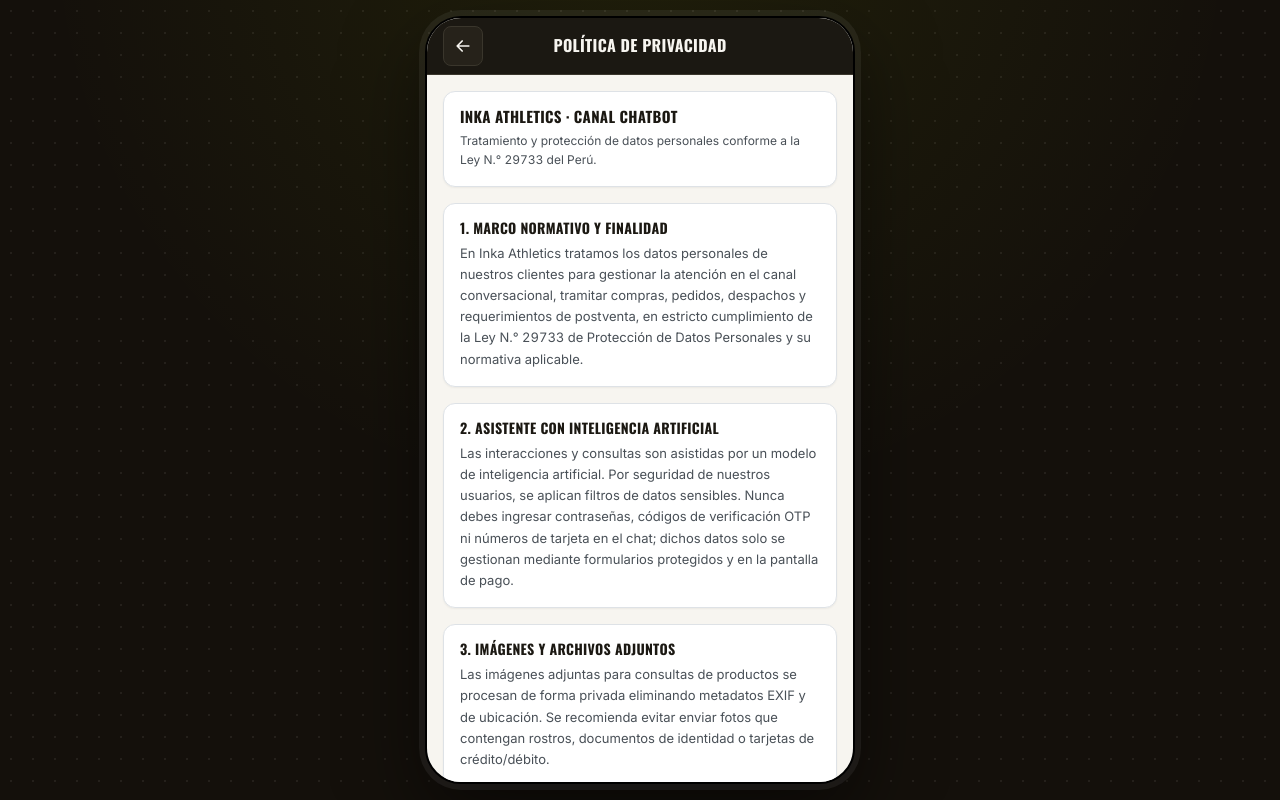
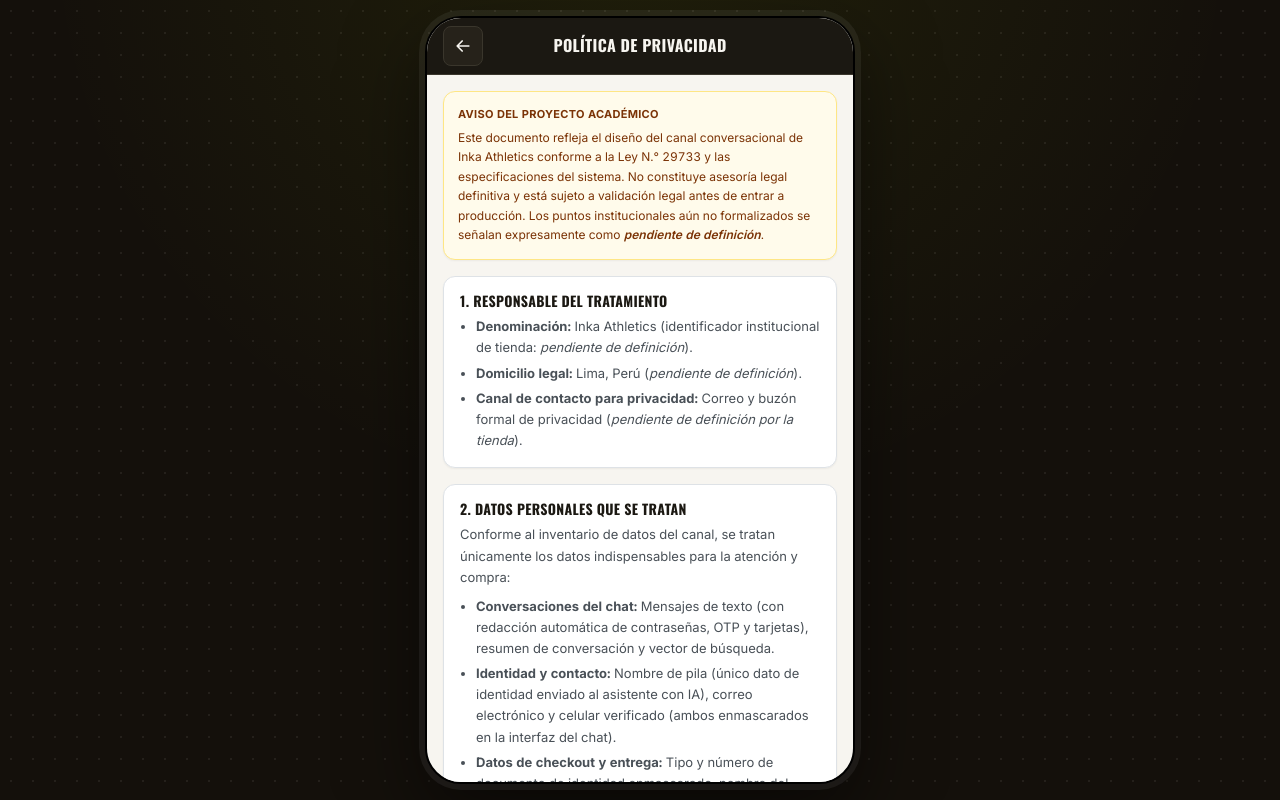
Before and after one commit to Taller-SW-Web/G3-Chatbot-frontend, a Next.js app: page /privacidad in a window 1280 px wide. Built offline with nearby package versions, Linux system fonts and the light colour scheme; no server answers.

Commit message:
fix(mod-auth): alinea politica de privacidad con docs/conversacion/privacidad.md §5

```diff
--- a/src/modules/mod-auth/ui/PrivacidadPage.tsx
+++ b/src/modules/mod-auth/ui/PrivacidadPage.tsx
@@ -4,7 +4,8 @@ import { useRouter } from "next/navigation";
 import { ArrowLeftIcon } from "@/shared/ui/icons/ArrowLeftIcon";
 
 /**
- * `/privacidad`: Política de privacidad y protección de datos personales (Ley N.° 29733 / SPEC-05 / SPEC-23).
+ * `/privacidad`: Política de privacidad y protección de datos personales.
+ * Basada en docs/conversacion/privacidad.md (§5 Contenido mínimo propuesto, Ley N.° 29733, SPEC-05 y SPEC-23).
  */
 export function PrivacidadPage() {
   const router = useRouter();
@@ -35,57 +36,152 @@ export function PrivacidadPage() {
       </header>
 
       <main className="flex-1 min-h-0 overflow-y-auto no-scrollbar p-4 flex flex-col gap-4 text-text-primary text-[13px] leading-relaxed">
-        <div className="rounded-md bg-white border border-border-default p-4 shadow-xs flex flex-col gap-1.5">
-          <p className="font-heading text-[15px] uppercase tracking-wide text-text-primary">
-            Inka Athletics · Canal Chatbot
-          </p>
-          <p className="text-text-secondary text-[12px]">
-            Tratamiento y protección de datos personales conforme a la Ley N.° 29733 del Perú.
+        {/* Aviso de proyecto académico y verificación legal */}
+        <div className="rounded-md bg-amber-50 border border-amber-200 p-3.5 text-amber-900 text-[12px] flex flex-col gap-1 shadow-xs">
+          <p className="font-bold uppercase tracking-wide text-[11px]">Aviso del proyecto académico</p>
+          <p>
+            Este documento refleja el diseño del canal conversacional de Inka Athletics conforme a la Ley N.° 29733 y las especificaciones del sistema. No constituye asesoría legal definitiva y está sujeto a validación legal antes de entrar a producción. Los puntos institucionales aún no formalizados se señalan expresamente como <span className="font-semibold italic">pendiente de definición</span>.
           </p>
         </div>
 
+        {/* 1. Responsable del tratamiento */}
         <section className="rounded-md bg-white border border-border-default p-4 shadow-xs flex flex-col gap-2">
           <h2 className="font-heading text-[14px] uppercase tracking-wide text-text-primary">
-            1. Marco Normativo y Finalidad
+            1. Responsable del Tratamiento
+          </h2>
+          <ul className="text-text-secondary list-disc pl-4 space-y-1">
+            <li><strong>Denominación:</strong> Inka Athletics (identificador institucional de tienda: <em>pendiente de definición</em>).</li>
+            <li><strong>Domicilio legal:</strong> Lima, Perú (<em>pendiente de definición</em>).</li>
+            <li><strong>Canal de contacto para privacidad:</strong> Correo y buzón formal de privacidad (<em>pendiente de definición por la tienda</em>).</li>
+          </ul>
+        </section>
+
+        {/* 2. Datos que se tratan */}
+        <section className="rounded-md bg-white border border-border-default p-4 shadow-xs flex flex-col gap-2">
+          <h2 className="font-heading text-[14px] uppercase tracking-wide text-text-primary">
+            2. Datos Personales que se Tratan
           </h2>
           <p className="text-text-secondary">
-            En Inka Athletics tratamos los datos personales de nuestros clientes para gestionar la atención en el canal conversacional, tramitar compras, pedidos, despachos y requerimientos de postventa, en estricto cumplimiento de la Ley N.° 29733 de Protección de Datos Personales y su normativa aplicable.
+            Conforme al inventario de datos del canal, se tratan únicamente los datos indispensables para la atención y compra:
+          </p>
+          <ul className="text-text-secondary list-disc pl-4 space-y-1">
+            <li><strong>Conversaciones del chat:</strong> Mensajes de texto (con redacción automática de contraseñas, OTP y tarjetas), resumen de conversación y vector de búsqueda.</li>
+            <li><strong>Identidad y contacto:</strong> Nombre de pila (único dato de identidad enviado al asistente con IA), correo electrónico y celular verificado (ambos enmascarados en la interfaz del chat).</li>
+            <li><strong>Datos de checkout y entrega:</strong> Tipo y número de documento de identidad enmascarado, nombre del destinatario y dirección de entrega.</li>
+            <li><strong>Imágenes adjuntas:</strong> Fotografías enviadas en el chat, procesadas en bucket privado sin metadatos EXIF ni ubicación geográfica.</li>
+            <li><strong>Datos excluidos:</strong> El chatbot <em>nunca</em> almacena contraseñas, códigos OTP ni numeración completa de tarjetas bancarias (PAN, CVV o vencimiento); el pago se procesa directamente en formularios seguros.</li>
+          </ul>
+        </section>
+
+        {/* 3. Finalidades del tratamiento */}
+        <section className="rounded-md bg-white border border-border-default p-4 shadow-xs flex flex-col gap-2">
+          <h2 className="font-heading text-[14px] uppercase tracking-wide text-text-primary">
+            3. Finalidades del Tratamiento
+          </h2>
+          <ul className="text-text-secondary list-disc pl-4 space-y-1">
+            <li>Atender consultas sobre el catálogo deportivo y facilitar la compra asistida por chat.</li>
+            <li>Gestionar el carrito de compras, el flujo de pago y la emisión de pedidos.</li>
+            <li>Enviar notificaciones y correos transaccionales de confirmación de compra y estado del despacho.</li>
+            <li>Gestionar solicitudes de postventa, cambios, devoluciones y registro de reclamos.</li>
+            <li>Medir la calidad del servicio mediante métricas técnicas agregadas y disociadas (sin datos personales).</li>
+          </ul>
+        </section>
+
+        {/* 4. Destinatarios de los datos */}
+        <section className="rounded-md bg-white border border-border-default p-4 shadow-xs flex flex-col gap-2">
+          <h2 className="font-heading text-[14px] uppercase tracking-wide text-text-primary">
+            4. Destinatarios de los Datos
+          </h2>
+          <p className="text-text-secondary">
+            Los datos son comunicados únicamente a los siguientes componentes estrictamente necesarios:
+          </p>
+          <ul className="text-text-secondary list-disc pl-4 space-y-1">
+            <li><strong>Módulos internos del Marketplace:</strong> Seguridad y Usuarios (autenticación), Productos y Ofertas (catálogo), Ventas y Postventa (pedidos y reclamos) y Despacho y Entrega (envíos).</li>
+            <li><strong>Proveedor de IA (LLM):</strong> Procesamiento conversacional de los turnos de chat.</li>
+            <li><strong>Proveedor de correo (SMTP):</strong> Envío de correos transaccionales de confirmación.</li>
+            <li><strong>Proveedor de almacenamiento (Supabase Storage):</strong> Custodia en bucket privado de imágenes adjuntas normalizadas.</li>
+          </ul>
+        </section>
+
+        {/* 5. Transferencia internacional y retención del proveedor LLM */}
+        <section className="rounded-md bg-white border border-border-default p-4 shadow-xs flex flex-col gap-2">
+          <h2 className="font-heading text-[14px] uppercase tracking-wide text-text-primary">
+            5. Transferencia Internacional de Datos
+          </h2>
+          <p className="text-text-secondary">
+            El procesamiento del asistente virtual con IA involucra un flujo transfronterizo de datos personales hacia servidores ubicados fuera del Perú operados por el proveedor del modelo de lenguaje (OpenAI). El proveedor conserva las entradas de la API (incluidas las imágenes en base64) durante 30 días exclusivamente para monitoreo de seguridad y detección de abusos, conforme a sus términos vigentes, sin utilizarlas para entrenar modelos.
           </p>
         </section>
 
+        {/* 6. Uso de Inteligencia Artificial */}
         <section className="rounded-md bg-white border border-border-default p-4 shadow-xs flex flex-col gap-2">
           <h2 className="font-heading text-[14px] uppercase tracking-wide text-text-primary">
-            2. Asistente con Inteligencia Artificial
+            6. Uso de Inteligencia Artificial y Reglas de Protección
           </h2>
           <p className="text-text-secondary">
-            Las interacciones y consultas son asistidas por un modelo de inteligencia artificial. Por seguridad de nuestros usuarios, se aplican filtros de datos sensibles. Nunca debes ingresar contraseñas, códigos de verificación OTP ni números de tarjeta en el chat; dichos datos solo se gestionan mediante formularios protegidos y en la pantalla de pago.
+            Las respuestas del chat son generadas dinámicamente por un asistente con inteligencia artificial, mientras que precios, disponibilidad, promociones y estados de pedido provienen de los servicios oficiales de la tienda.
+          </p>
+          <ul className="text-text-secondary list-disc pl-4 space-y-1">
+            <li><strong>Qué se envía al LLM:</strong> Prompt del sistema, nombre de pila del cliente, últimos 12 mensajes del chat (redactados) e imágenes adjuntas del turno.</li>
+            <li><strong>Qué nunca se envía al LLM:</strong> Correo electrónico, teléfono celular, documento de identidad, dirección completa, contraseñas ni datos bancarios.</li>
+          </ul>
+        </section>
+
+        {/* 7. Plazos de conservación */}
+        <section className="rounded-md bg-white border border-border-default p-4 shadow-xs flex flex-col gap-2">
+          <h2 className="font-heading text-[14px] uppercase tracking-wide text-text-primary">
+            7. Conservación de Datos
+          </h2>
+          <ul className="text-text-secondary list-disc pl-4 space-y-1">
+            <li><strong>Conversaciones anónimas:</strong> Expiran y se eliminan a los 7 días de inactividad.</li>
+            <li><strong>Conversaciones autenticadas:</strong> Se archivan a los 90 días de inactividad.</li>
+            <li><strong>Imágenes adjuntas pendientes:</strong> Se eliminan automáticamente tras 24 horas si no son enviadas.</li>
+            <li><strong>Borradores de postventa:</strong> Se conservan por 24 horas en caso de reintento.</li>
+            <li><strong>Plazos de borrado definitivo de registros de compra:</strong> <em>Pendiente de definición</em> en el modelo de datos maestro.</li>
+          </ul>
+        </section>
+
+        {/* 8. Derechos del titular (ARCO) */}
+        <section className="rounded-md bg-white border border-border-default p-4 shadow-xs flex flex-col gap-2">
+          <h2 className="font-heading text-[14px] uppercase tracking-wide text-text-primary">
+            8. Derechos del Titular (ARCO)
+          </h2>
+          <p className="text-text-secondary">
+            El titular puede ejercer en cualquier momento sus derechos de Acceso, Rectificación, Cancelación y Oposición (ARCO) conforme a la Ley N.° 29733, así como acudir ante la Autoridad Nacional de Protección de Datos Personales.
+          </p>
+          <p className="text-text-secondary">
+            <strong>Atención de solicitudes:</strong> Por razones de seguridad y verificación fehaciente de identidad, los derechos ARCO no se tramitan a través de los mensajes del chat. El canal institucional, correo específico y procedimiento se encuentran <em>pendientes de definición</em> por el área legal de la tienda.
           </p>
         </section>
 
+        {/* 9. Banco de datos personales */}
         <section className="rounded-md bg-white border border-border-default p-4 shadow-xs flex flex-col gap-2">
           <h2 className="font-heading text-[14px] uppercase tracking-wide text-text-primary">
-            3. Imágenes y Archivos Adjuntos
+            9. Banco de Datos Personales
           </h2>
           <p className="text-text-secondary">
-            Las imágenes adjuntas para consultas de productos se procesan de forma privada eliminando metadatos EXIF y de ubicación. Se recomienda evitar enviar fotos que contengan rostros, documentos de identidad o tarjetas de crédito/débito.
+            El registro e inscripción del banco de datos personales correspondiente ante la Dirección de Registro Nacional de Protección de Datos Personales se encuentra <em>pendiente de definición</em> y verificación previa al despliegue operativo.
           </p>
         </section>
 
+        {/* 10. Almacenamiento en el navegador */}
         <section className="rounded-md bg-white border border-border-default p-4 shadow-xs flex flex-col gap-2">
           <h2 className="font-heading text-[14px] uppercase tracking-wide text-text-primary">
-            4. Conservación y Seguridad
+            10. Almacenamiento en el Navegador (Cookies y LocalStorage)
+          </h2>
+          <ul className="text-text-secondary list-disc pl-4 space-y-1">
+            <li><strong>LocalStorage:</strong> Almacena el token de acceso de sesión de corta duración y la confirmación de aceptación del aviso de imágenes adjuntas en el dispositivo.</li>
+            <li><strong>Cookies técnicas:</strong> Cookie <code>chat_sid</code> para identificar la sesión de chat anónima sin datos personales, y cookie <code>httpOnly</code> para la rotación segura del refresh token.</li>
+          </ul>
+        </section>
+
+        {/* 11. Consecuencias de no proporcionar datos */}
+        <section className="rounded-md bg-white border border-border-default p-4 shadow-xs flex flex-col gap-2">
+          <h2 className="font-heading text-[14px] uppercase tracking-wide text-text-primary">
+            11. Consecuencia de no Proporcionar los Datos
           </h2>
           <p className="text-text-secondary">
-            Los datos son almacenados en entornos seguros y conservados únicamente durante el tiempo necesario para la atención del servicio, cumplimiento de órdenes de compra y obligaciones legales.
-          </p>
-        </section>
-
-        <section className="rounded-md bg-white border border-border-default p-4 shadow-xs flex flex-col gap-2">
-          <h2 className="font-heading text-[14px] uppercase tracking-wide text-text-primary">
-            5. Derechos ARCO
-          </h2>
-          <p className="text-text-secondary">
-            Como titular de tus datos personales, puedes ejercer tus derechos de Acceso, Rectificación, Cancelación y Oposición (ARCO) comunicándote con los canales oficiales de atención y privacidad de Inka Athletics.
+            La consulta del catálogo de productos y el armado del carrito en el chat no requieren registro ni datos personales. No obstante, para confirmar pedidos, procesar el pago y realizar la entrega a domicilio es obligatorio registrar una cuenta, contar con celular verificado mediante OTP e ingresar documento de identidad y dirección de entrega.
           </p>
         </section>
 
```
Also changed, not shown: 1 other file (tests, documents, lock files or other folders).
